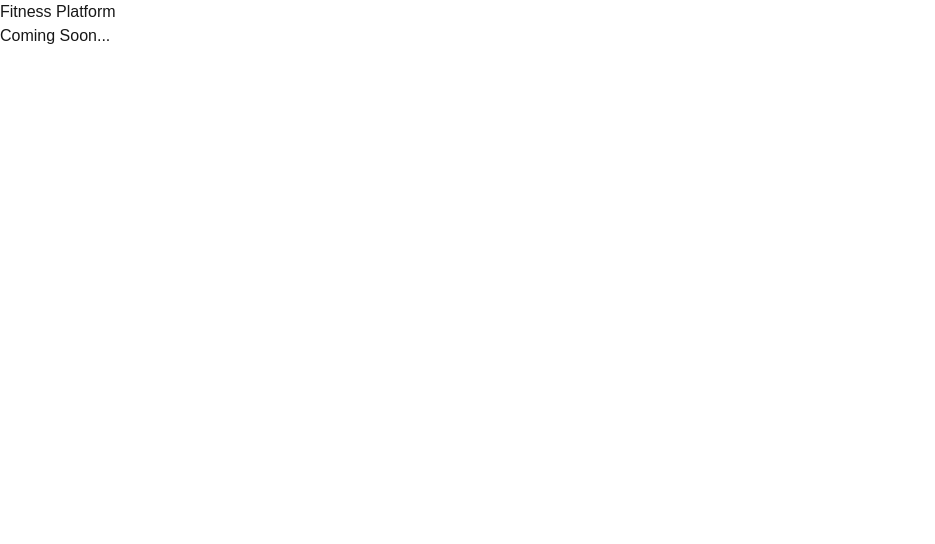
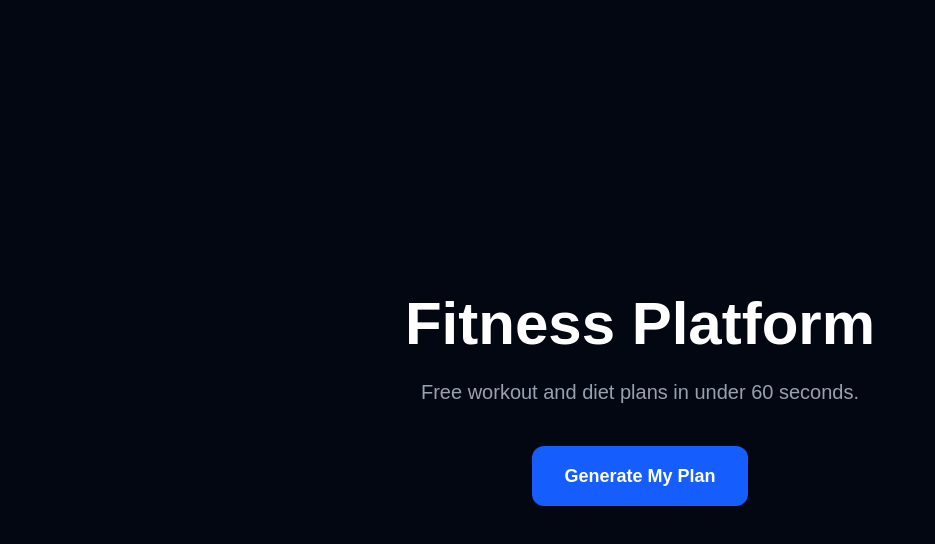
Before and after one commit to Vingerfist/fitness-app, a Next.js app: page / in a window 1280 px wide. Shown: the top 544 px of the page, without its empty margins (0-935 px from the left). Built offline with nearby package versions, Linux system fonts and the light colour scheme.

Commit message:
Created landing page

```diff
--- a/src/app/page.tsx
+++ b/src/app/page.tsx
@@ -1,8 +1,17 @@
 export default function Home() {
   return (
-    <main>
-      <h1>Fitness Platform</h1>
-      <p>Coming Soon...</p>
+    <main className="min-h-screen flex flex-col items-center justify-center bg-gray-950 text-white">
+      <h1 className="text-6xl font-bold">
+        Fitness Platform
+      </h1>
+
+      <p className="mt-6 text-xl text-gray-400">
+        Free workout and diet plans in under 60 seconds.
+      </p>
+
+      <button className="mt-10 rounded-xl bg-blue-600 px-8 py-4 text-lg font-semibold hover:bg-blue-700 transition">
+        Generate My Plan
+      </button>
     </main>
-  );
+  )
 }
```
